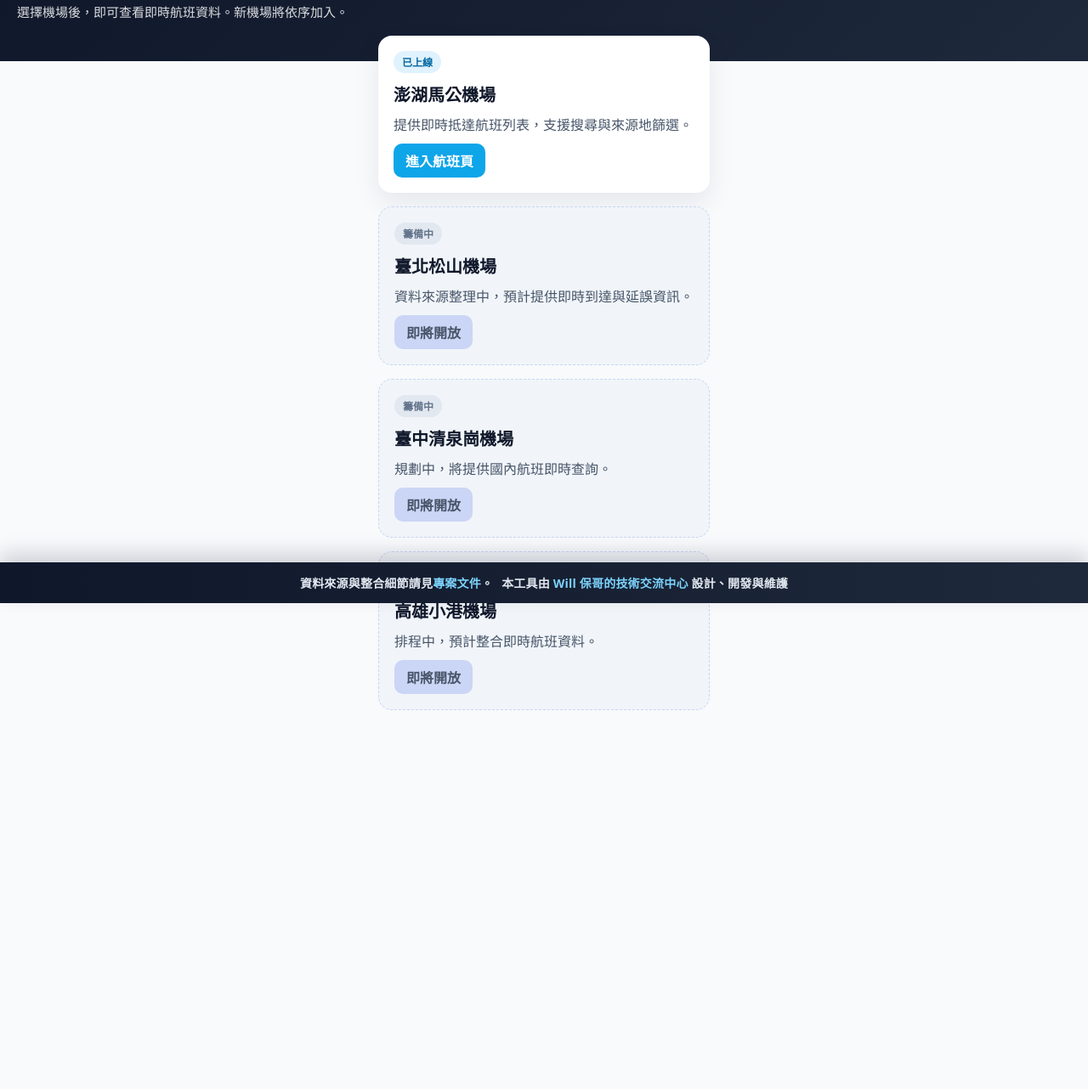
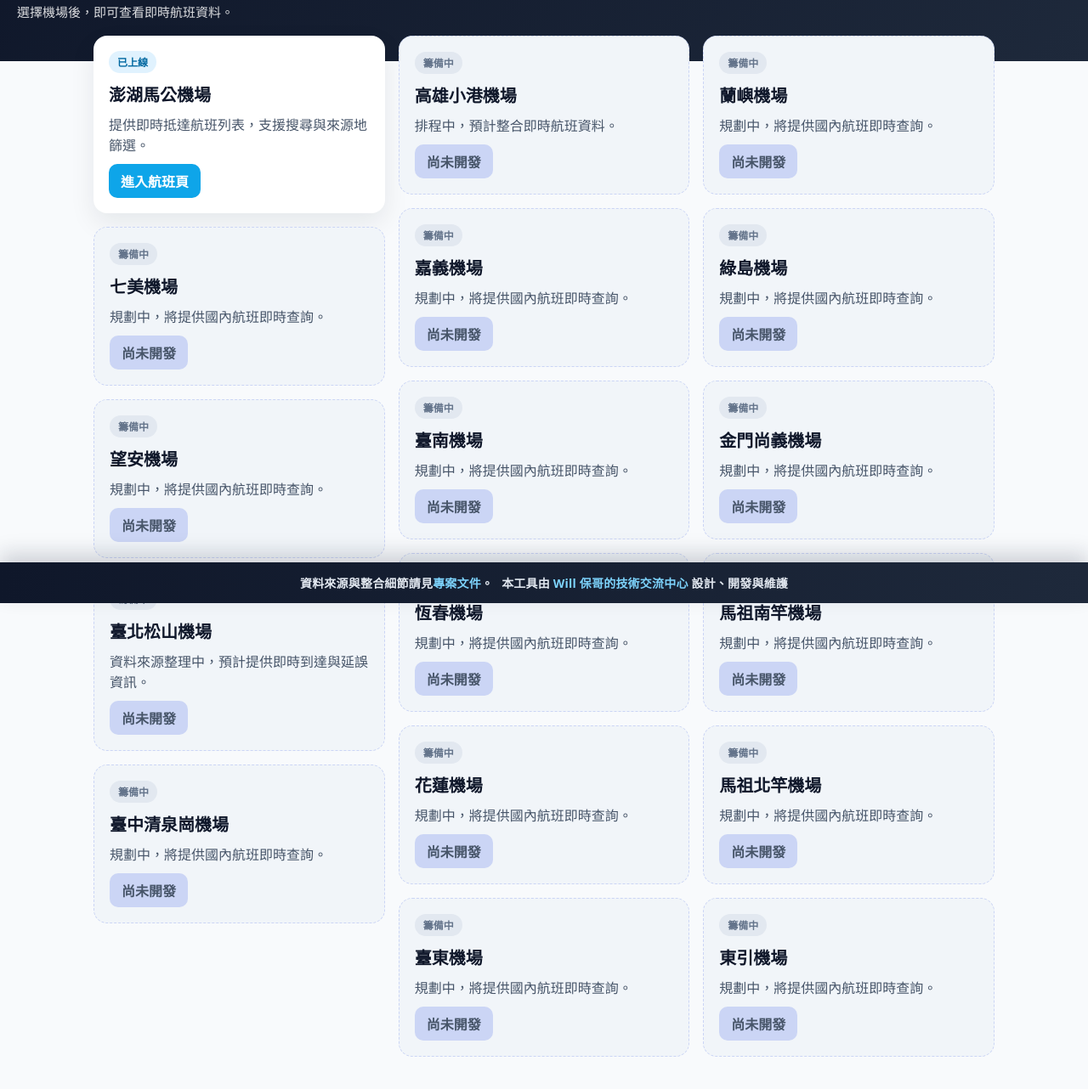
Before and after one commit to doggy8088/taiwan-airport-flights, a website: page public/index.html in a window 1280 px wide. Shown: the part 90-1372 px from the top of the page at 85% size. Before the commit the page ends 1062 px from the top, so only its background shows below. Drawn offline with Linux system fonts and the light colour scheme.

Commit message:
feat (index): 補齊國內機場卡片並優化排版
加入其他國內機場卡片與預設說明。
桌面版改用欄式流動排版並更新未開放標籤文字。

```diff
--- a/public/index.html
+++ b/public/index.html
@@ -58,9 +58,8 @@
     }
 
     .grid {
-      display: grid;
-      gap: 16px;
-      grid-template-columns: repeat(auto-fit, minmax(240px, 1fr));
+      column-count: 3;
+      column-gap: 16px;
     }
 
     .card {
@@ -71,7 +70,9 @@
       display: flex;
       flex-direction: column;
       gap: 10px;
-      min-height: 180px;
+      break-inside: avoid;
+      margin: 0 0 16px;
+      width: 100%;
     }
 
     .card h2 {
@@ -173,12 +174,24 @@
         font-size: 12px;
       }
     }
+
+    @media (max-width: 980px) {
+      .grid {
+        column-count: 2;
+      }
+    }
+
+    @media (max-width: 640px) {
+      .grid {
+        column-count: 1;
+      }
+    }
   </style>
 </head>
 <body>
   <header>
     <h1>台灣國內航班即時查詢</h1>
-    <p>選擇機場後，即可查看即時航班資料。新機場將依序加入。</p>
+    <p>選擇機場後，即可查看即時航班資料。</p>
   </header>
 
   <main>
@@ -192,23 +205,114 @@
 
       <article class="card card--disabled">
         <span class="badge pending">籌備中</span>
+        <h2>七美機場</h2>
+        <p>規劃中，將提供國內航班即時查詢。</p>
+        <span class="card-link">尚未開發</span>
+      </article>
+
+      <article class="card card--disabled">
+        <span class="badge pending">籌備中</span>
+        <h2>望安機場</h2>
+        <p>規劃中，將提供國內航班即時查詢。</p>
+        <span class="card-link">尚未開發</span>
+      </article>
+
+      <article class="card card--disabled">
+        <span class="badge pending">籌備中</span>
         <h2>臺北松山機場</h2>
         <p>資料來源整理中，預計提供即時到達與延誤資訊。</p>
-        <span class="card-link">即將開放</span>
+        <span class="card-link">尚未開發</span>
       </article>
 
       <article class="card card--disabled">
         <span class="badge pending">籌備中</span>
         <h2>臺中清泉崗機場</h2>
         <p>規劃中，將提供國內航班即時查詢。</p>
-        <span class="card-link">即將開放</span>
+        <span class="card-link">尚未開發</span>
       </article>
 
       <article class="card card--disabled">
         <span class="badge pending">籌備中</span>
         <h2>高雄小港機場</h2>
         <p>排程中，預計整合即時航班資料。</p>
-        <span class="card-link">即將開放</span>
+        <span class="card-link">尚未開發</span>
+      </article>
+
+      <article class="card card--disabled">
+        <span class="badge pending">籌備中</span>
+        <h2>嘉義機場</h2>
+        <p>規劃中，將提供國內航班即時查詢。</p>
+        <span class="card-link">尚未開發</span>
+      </article>
+
+      <article class="card card--disabled">
+        <span class="badge pending">籌備中</span>
+        <h2>臺南機場</h2>
+        <p>規劃中，將提供國內航班即時查詢。</p>
+        <span class="card-link">尚未開發</span>
+      </article>
+
+      <article class="card card--disabled">
+        <span class="badge pending">籌備中</span>
+        <h2>恆春機場</h2>
+        <p>規劃中，將提供國內航班即時查詢。</p>
+        <span class="card-link">尚未開發</span>
+      </article>
+
+      <article class="card card--disabled">
+        <span class="badge pending">籌備中</span>
+        <h2>花蓮機場</h2>
+        <p>規劃中，將提供國內航班即時查詢。</p>
+        <span class="card-link">尚未開發</span>
+      </article>
+
+      <article class="card card--disabled">
+        <span class="badge pending">籌備中</span>
+        <h2>臺東機場</h2>
+        <p>規劃中，將提供國內航班即時查詢。</p>
+        <span class="card-link">尚未開發</span>
+      </article>
+
+      <article class="card card--disabled">
+        <span class="badge pending">籌備中</span>
+        <h2>蘭嶼機場</h2>
+        <p>規劃中，將提供國內航班即時查詢。</p>
+        <span class="card-link">尚未開發</span>
+      </article>
+
+      <article class="card card--disabled">
+        <span class="badge pending">籌備中</span>
+        <h2>綠島機場</h2>
+        <p>規劃中，將提供國內航班即時查詢。</p>
+        <span class="card-link">尚未開發</span>
+      </article>
+
+      <article class="card card--disabled">
+        <span class="badge pending">籌備中</span>
+        <h2>金門尚義機場</h2>
+        <p>規劃中，將提供國內航班即時查詢。</p>
+        <span class="card-link">尚未開發</span>
+      </article>
+
+      <article class="card card--disabled">
+        <span class="badge pending">籌備中</span>
+        <h2>馬祖南竿機場</h2>
+        <p>規劃中，將提供國內航班即時查詢。</p>
+        <span class="card-link">尚未開發</span>
+      </article>
+
+      <article class="card card--disabled">
+        <span class="badge pending">籌備中</span>
+        <h2>馬祖北竿機場</h2>
+        <p>規劃中，將提供國內航班即時查詢。</p>
+        <span class="card-link">尚未開發</span>
+      </article>
+
+      <article class="card card--disabled">
+        <span class="badge pending">籌備中</span>
+        <h2>東引機場</h2>
+        <p>規劃中，將提供國內航班即時查詢。</p>
+        <span class="card-link">尚未開發</span>
       </article>
     </section>
 
```
